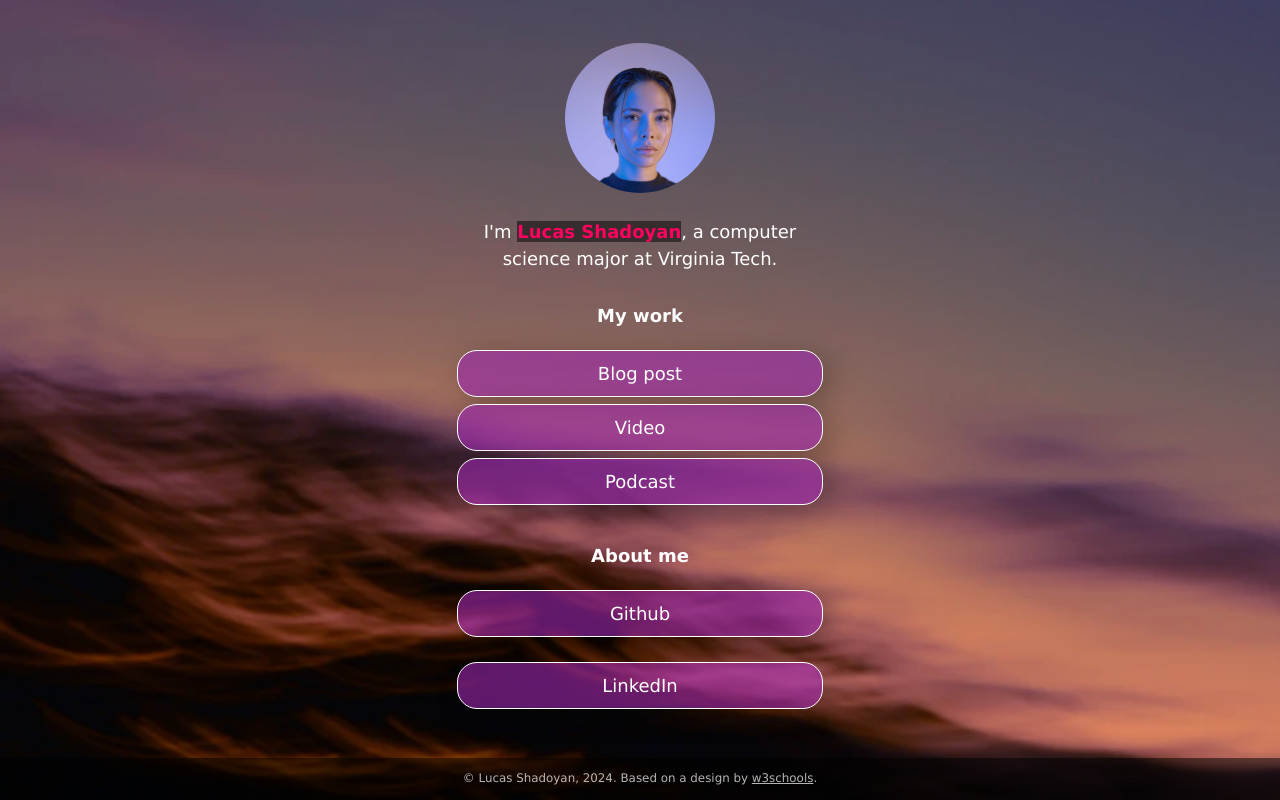
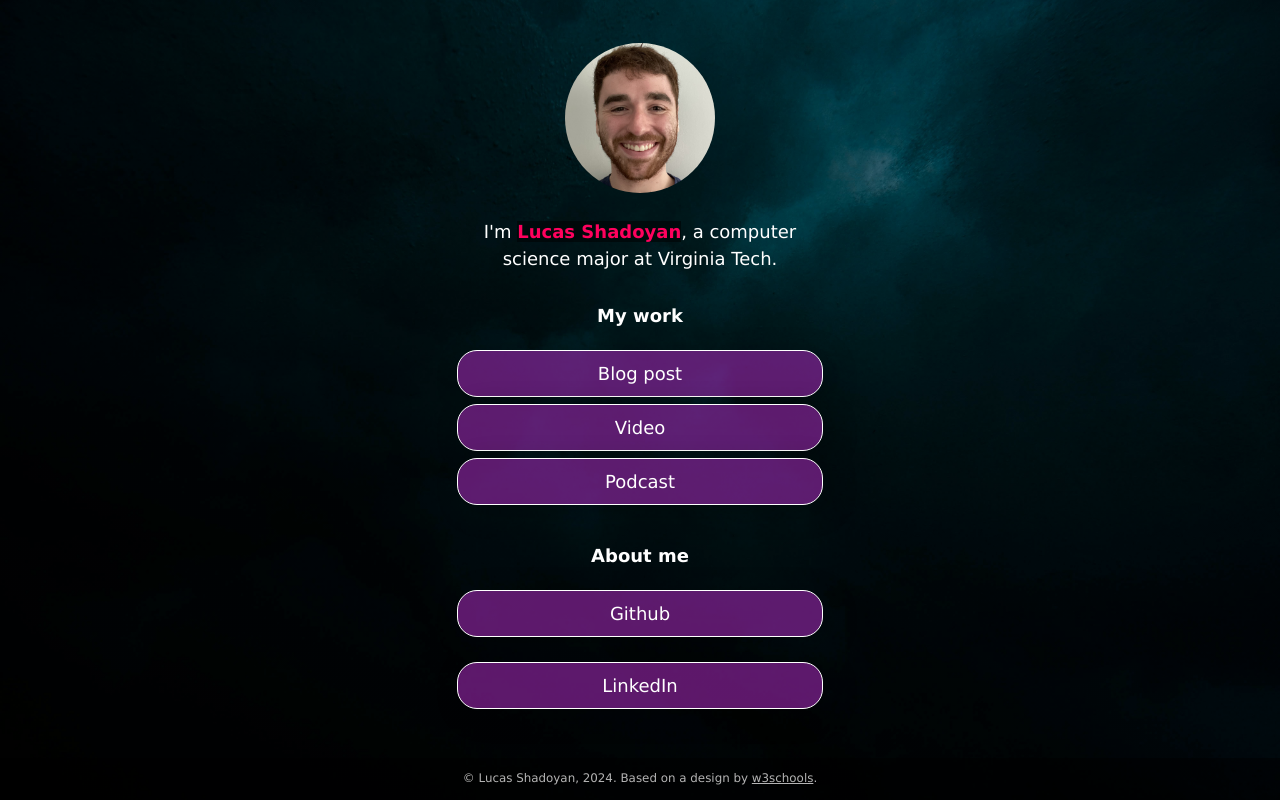
Before and after one commit to lshad032023/lshad032023.github.io, a plain HTML site: page index.html in a window 1280 px wide. Drawn offline with Linux system fonts and the light colour scheme.

Commit message:
added new pfp and background

```diff
--- a/css/style.css
+++ b/css/style.css
@@ -26,7 +26,7 @@ body {
     min-height: 100%;
     /* The image used for the site background. Try changing skyscape.jpg to stars.jpg. Put a replacement photo in the images folder and, in line 21 below, replace skyscape.jpg with yourbackgroundfilename.jpg */
     /* The linear gradient darkens the image, like putting a sunglasses lens on top of it. If you want to darken the image even more, change 0.1 (both times) to 0.3 or higher */
-    background: linear-gradient(rgba(0, 0, 0, 0.1), rgba(0, 0, 0, 0.1)), url(../images/skyscape.jpg);
+    background: linear-gradient(rgba(0, 0, 0, 0.5), rgba(0, 0, 0, 0.4)), url(../images/jeremy-bishop-G9i_plbfDgk-unsplash.jpg);
     /* Prevents the browser from repeating or "tiling" the background image */
     background-repeat: no-repeat;
     background-position: center;
--- a/index.html
+++ b/index.html
@@ -15,7 +15,7 @@
   <div class="container">
     <!-- Image and name container. Put your replacement photo—which you should crop to be square—in the images folder, then change the source attribute to images/yourportraitfilename.jpg. This path says, "Look in the images folder for yourportraitfilename.jpg." Be sure to change the alt text, too. -->
     <div class="image-container">
-      <img src="images/portrait.jpg" alt="Photo by Art Hauntington">
+      <img src="images/pfp.jpg" alt="Profile picture of Lucas Shadoyan">
     </div>
     <div class="intro">
       I'm <span class="name"><strong>Lucas Shadoyan</strong></span>, a computer science major at Virginia Tech.
```
Also changed, not shown: images/jeremy-bishop-G9i_plbfDgk-unsplash.jpg (added), images/pfp.jpg (added).
